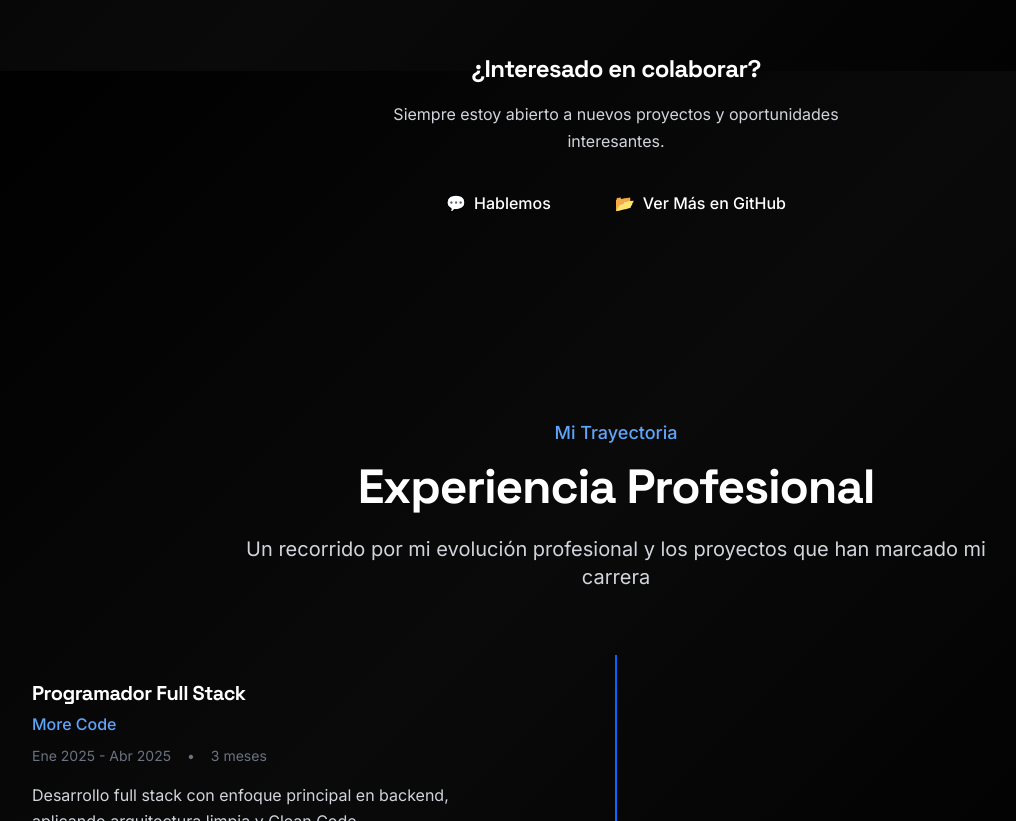
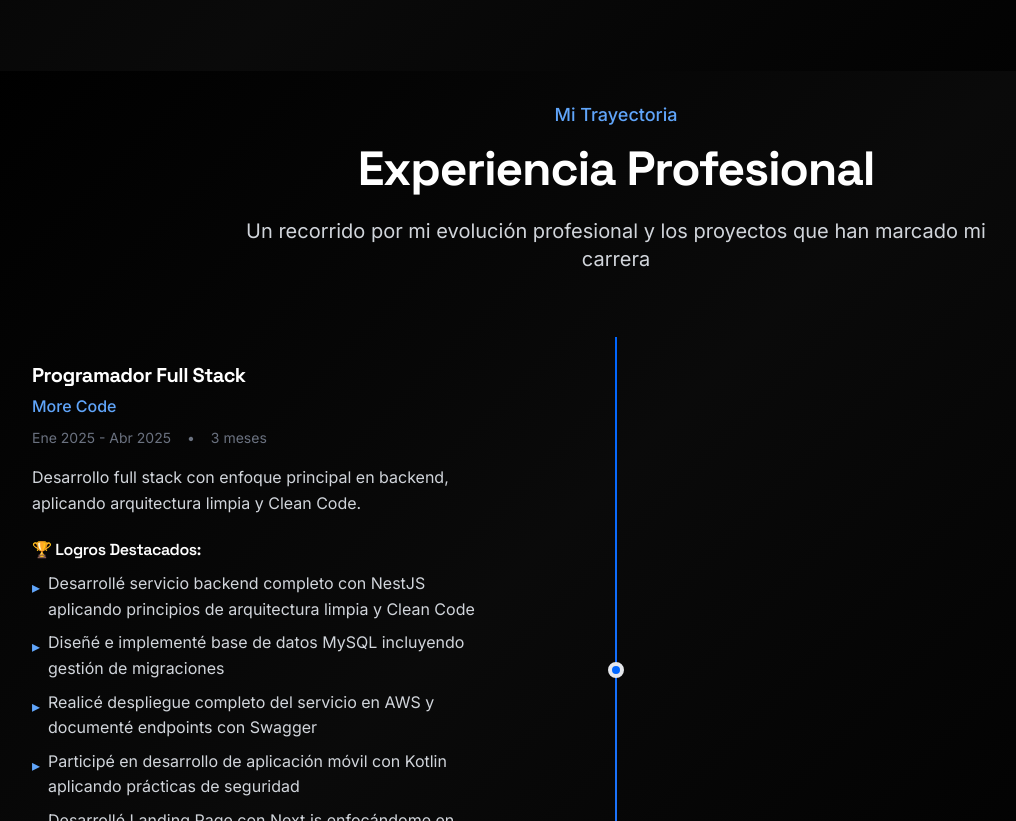
Before and after one commit to donetrmm/CV_Portafolio, a React (Create React App) app: page / in a window 1280 px wide. Shown: the part 11129-11950 px from the top of the page, without its empty margins (24-1040 px from the left). Built offline with nearby package versions, Linux system fonts and the light colour scheme.

Commit message:
First version of Web Curriculum has been finished

```diff
--- a/src/pages/About/About.tsx
+++ b/src/pages/About/About.tsx
@@ -1,10 +1,7 @@
 import React from 'react';
 import { motion } from 'framer-motion';
 import {
-  Code2,
-  Database,
   Server,
-  Wrench,
   GraduationCap,
   Award,
   Calendar,
@@ -14,7 +11,7 @@ import {
   CheckCircle2,
   Building
 } from 'lucide-react';
-import { skills as skillsData, education, certifications } from '../../utils/data';
+import { education, certifications } from '../../utils/data';
 
 const statsData = [
   { label: 'Años de Experiencia', value: '2+', icon: Calendar, color: 'from-cyan-400 to-blue-500' },
@@ -50,22 +47,7 @@ const valuesData = [
   }
 ];
 
-const skillCategories = {
-  frontend: { icon: Code2, title: 'Frontend', color: 'text-cyan-400' },
-  backend: { icon: Server, title: 'Backend', color: 'text-purple-400' },
-  database: { icon: Database, title: 'Bases de Datos', color: 'text-green-400' },
-  tools: { icon: Wrench, title: 'Herramientas', color: 'text-orange-400' },
-  mobile: { icon: Code2, title: 'Mobile', color: 'text-pink-400' }
-};
-
 const About: React.FC = () => {
-  const groupedSkills = skillsData.reduce((acc, skill) => {
-    if (!acc[skill.category]) {
-      acc[skill.category] = [];
-    }
-    acc[skill.category].push(skill);
-    return acc;
-  }, {} as Record<string, typeof skillsData>);
 
   return (
     <section id="about" className="py-20 relative overflow-hidden bg-black">
--- a/src/pages/Projects/Projects.tsx
+++ b/src/pages/Projects/Projects.tsx
@@ -165,40 +165,6 @@ export const Projects: React.FC = () => {
             </p>
           </motion.div>
         )}
-
-        {/* CTA Section */}
-        <motion.div
-          className="text-center mt-20"
-          initial={{ opacity: 0, y: 30 }}
-          animate={isIntersecting ? { opacity: 1, y: 0 } : { opacity: 0, y: 30 }}
-          transition={{ duration: 0.6, delay: 1 }}
-        >
-          <div className="glass-effect rounded-2xl p-8 inline-block">
-            <h3 className="text-2xl font-bold text-white mb-4">
-              ¿Interesado en colaborar?
-            </h3>
-            <p className="text-gray-300 mb-6 max-w-md">
-              Siempre estoy abierto a nuevos proyectos y oportunidades interesantes.
-            </p>
-            <div className="flex flex-col sm:flex-row gap-4 justify-center">
-              <Button
-                href="#contact"
-                variant="primary"
-                icon="💬"
-              >
-                Hablemos
-              </Button>
-              <Button
-                href="https://github.com/alexdev"
-                target="_blank"
-                variant="secondary"
-                icon="📂"
-              >
-                Ver Más en GitHub
-              </Button>
-            </div>
-          </div>
-        </motion.div>
       </div>
     </section>
   );
```
